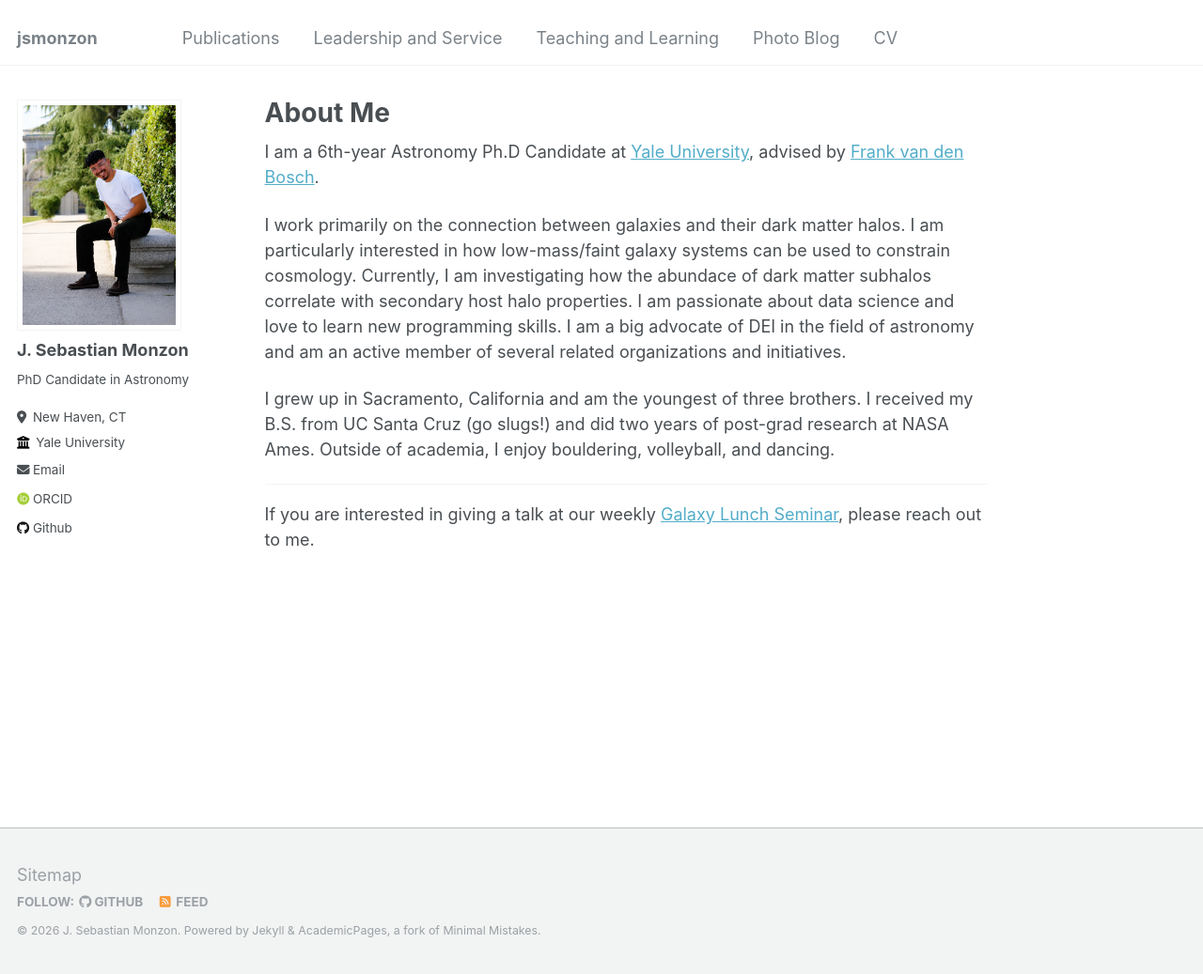
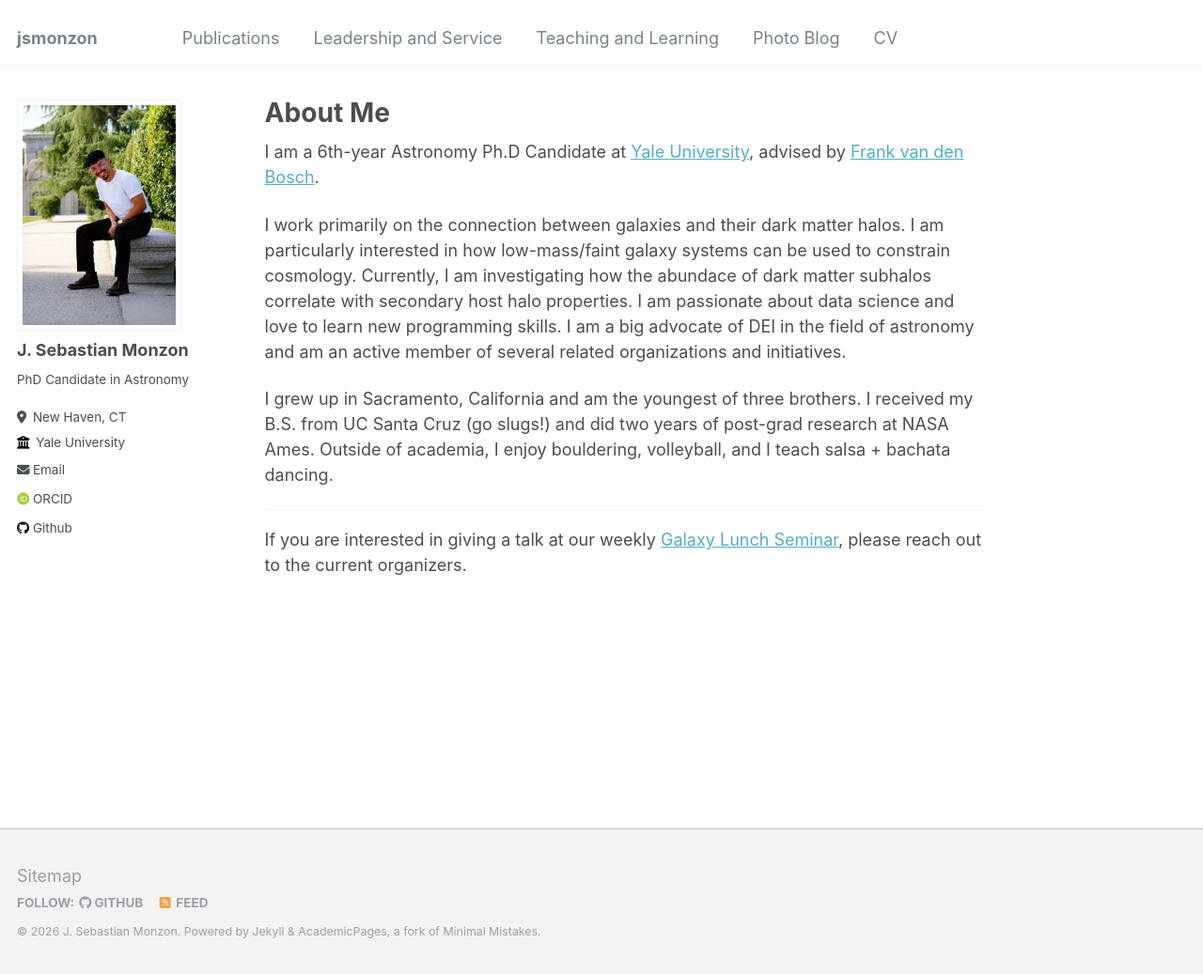
Before and after one commit to jsmonzon/jsmonzon.github.io, a Jekyll site: the page built from _pages/about.md, in a window 1280 px wide and 1037 px high. Shown: the whole window at 94% size. Built offline with Jekyll 4.4.1, drawn with Linux system fonts in a browser that asks for light colours; some web fonts are replaced.

Commit message:
minor updates again

```diff
--- a/_pages/about.md
+++ b/_pages/about.md
@@ -11,7 +11,7 @@
 
 I work primarily on the connection between galaxies and their dark matter halos. I am particularly interested in how low-mass/faint galaxy systems can be used to constrain cosmology. Currently, I am investigating how the abundace of dark matter subhalos correlate with secondary host halo properties. I am passionate about data science and love to learn new programming skills. I am a big advocate of DEI in the field of astronomy and am an active member of several related organizations and initiatives.
 
-I grew up in Sacramento, California and am the youngest of three brothers. I received my B.S. from UC Santa Cruz (go slugs!) and did two years of post-grad research at NASA Ames. Outside of academia, I enjoy bouldering, volleyball, and dancing.
+I grew up in Sacramento, California and am the youngest of three brothers. I received my B.S. from UC Santa Cruz (go slugs!) and did two years of post-grad research at NASA Ames. Outside of academia, I enjoy bouldering, volleyball, and I teach salsa + bachata dancing.
 
 ---
-If you are interested in giving a talk at our weekly [Galaxy Lunch Seminar](https://yalegalaxylunch.github.io/), please reach out to me.
+If you are interested in giving a talk at our weekly [Galaxy Lunch Seminar](https://yalegalaxylunch.github.io/), please reach out to the current organizers.
```
Also changed, not shown: _pages/talks.md (+1 -1 lines).
